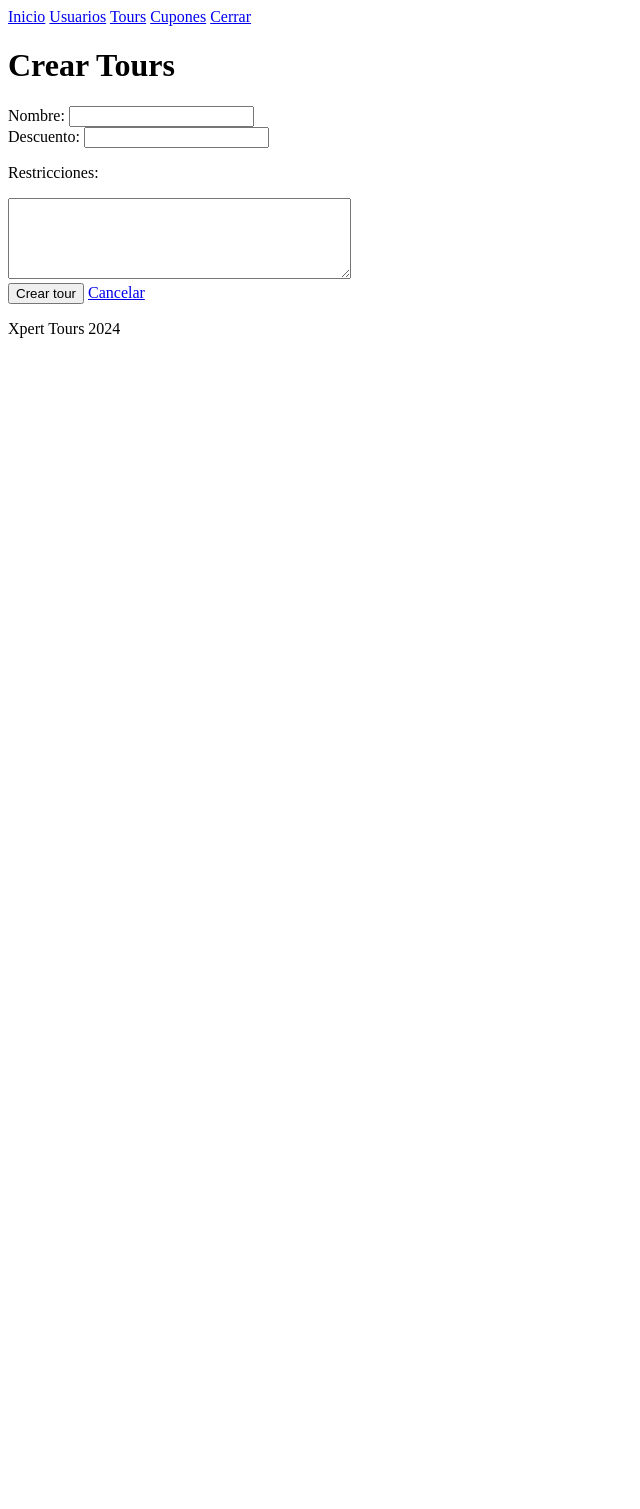
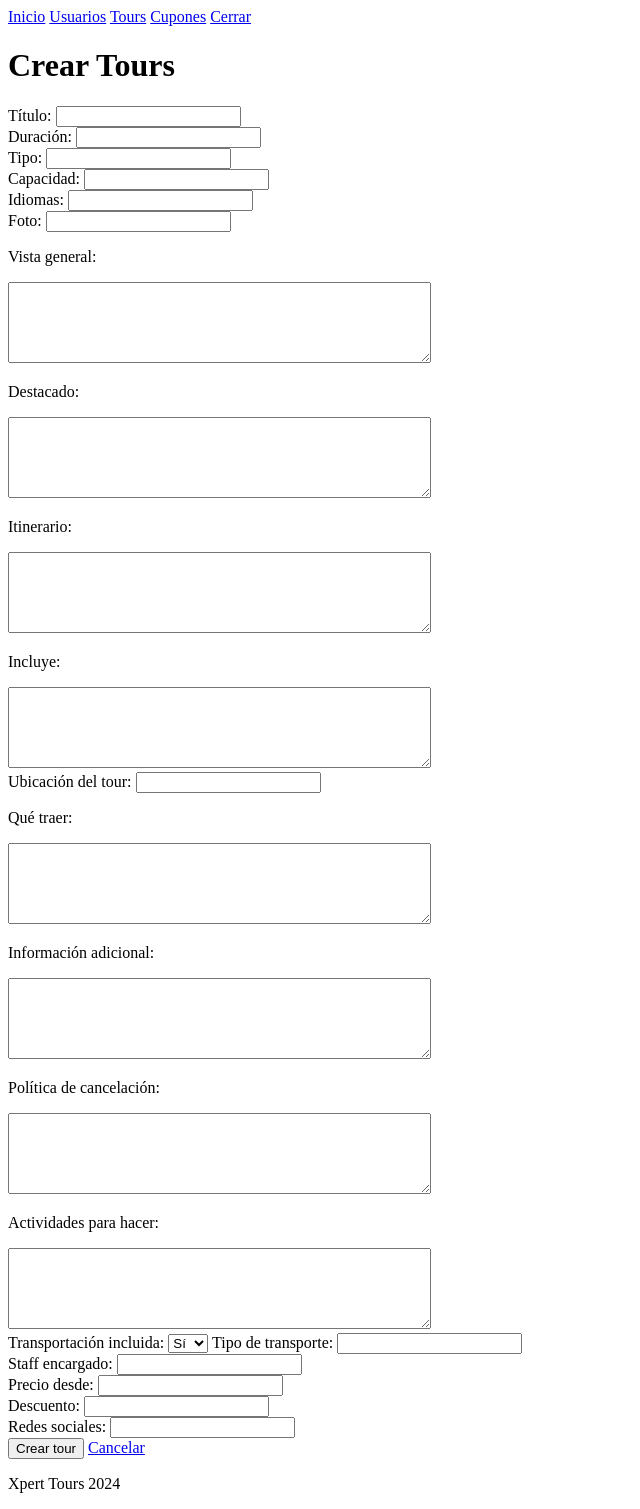
Before and after one commit to jhon-ran/xpert, a PHP site: page /xpert/secciones/tours/crear.php in a window 1280 px wide. Shown: the whole page, without its empty margins (0-640 px from the left). Before the commit the page ends 338 px from the top, so only its background shows below. Run offline with PHP 8.4, Linux system fonts and the light colour scheme.

Commit message:
create base form for adding tours

```diff
--- a/secciones/tours/crear.php
+++ b/secciones/tours/crear.php
@@ -5,13 +5,52 @@
 
 <h1>Crear Tours</h1>
 <form action="crear.php" id="crearTours" method="post">
-        Nombre:
-        <input type="text" name="nombre" id="nombre"><br>
+        Título:
+        <input type="text" name="titulo" id="titulo"><br>
+        Duración:
+        <input type="number" name="duracion" id="duracion"><br>
+        Tipo:
+        <input type="text" name="tipo" id="tipo"><br>
+        Capacidad:
+        <input type="number" name="capacidad" id="capacidad"><br>
+        Idiomas:
+        <input type="text" name="idiomas" id="idiomas"><br>
+        Foto:
+        <input type="text" name="foto" id="foto"><br>
+        <p>Vista general:</p>
+        <textarea name="vistaGeneral" id="vistaGeneral" cols="50" rows="5"></textarea><br>
+        <p>Destacado:</p>
+        <textarea name="destacado" id="destacado" cols="50" rows="5"></textarea><br>
+        <p>Itinerario:</p>
+        <textarea name="itinerario" id="itinerario" cols="50" rows="5"></textarea><br>
+        <p>Incluye:</p>
+        <textarea name="incluye" id="incluye" cols="50" rows="5"></textarea><br>
+        Ubicación del tour:
+        <input type="text" name="ubicacion" id="ubicacion"><br>
+        <p>Qué traer:</p>
+        <textarea name="queTraer" id="queTraer" cols="50" rows="5"></textarea><br>
+        <p>Información adicional:</p>
+        <textarea name="infoAdicional" id="infoAdicional" cols="50" rows="5"></textarea><br>
+        <p>Política de cancelación:</p>
+        <textarea name="polCancel" id="polCancel" cols="50" rows="5"></textarea><br>
+        <p>Actividades para hacer:</p>
+        <textarea name="actividades" id="actividades" cols="50" rows="5"></textarea><br>
+        Transportación incluida:
+        <select name="incluyeTransporte" id="incluyeTransporte">
+            <option value="Sí">Sí</option>
+            <option value="No">No</option>
+        </select>
+        Tipo de transporte:
+        <input type="text" name="transporte" id="transporte"><br>
+        Staff encargado:
+        <input type="text" name="staff" id="staff"><br>
+        Precio desde:
+        <input type="number" name="precioBase" id="precioBase"><br>
         Descuento:
         <input type="number" name="descuento" id="descuento"><br>
+        Redes sociales:
+        <input type="text" name="redes" id="redes"><br>
 
-        <p>Restricciones:</p>
-        <textarea name="restricciones" id="restricciones" cols="40" rows="5"></textarea><br>
         <button type="submit">Crear tour</button>
         <a href="index.php">Cancelar</a>
 </form>
--- a/secciones/tours/index.php
+++ b/secciones/tours/index.php
@@ -40,7 +40,7 @@ $tours = $sentencia->fetchAll(PDO::FETCH_ASSOC);
             <li>Actividades para hacer: <?php echo $registro['actividades']?></li>
             <li>¿Incluye transportación? <?php echo $registro['incluyeTransporte']?></li>
             <li>Vehículo: <?php echo $registro['transporte']?></li>
-            <li>Staff: <?php echo $registro['atiende']?></li>
+            <li>Staff: <?php echo $registro['staff']?></li>
             <li>Desde: $<?php echo $registro['precioBase']?></li>
             <li>Descuento: $<?php echo $registro['descuento']?></li>
             <li>Redes sociales: <?php echo $registro['redes']?></li>
```
